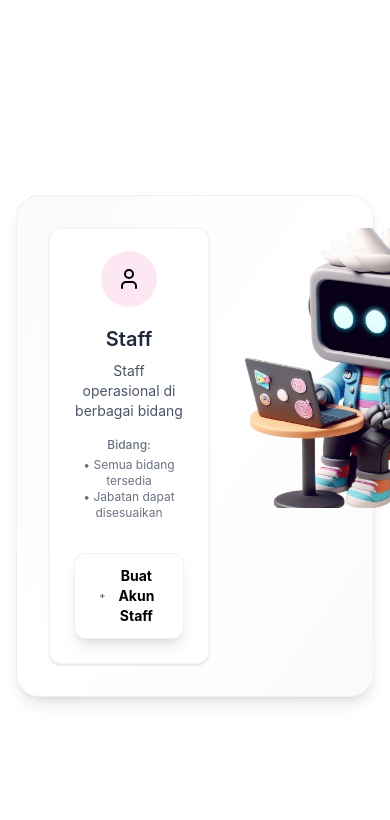
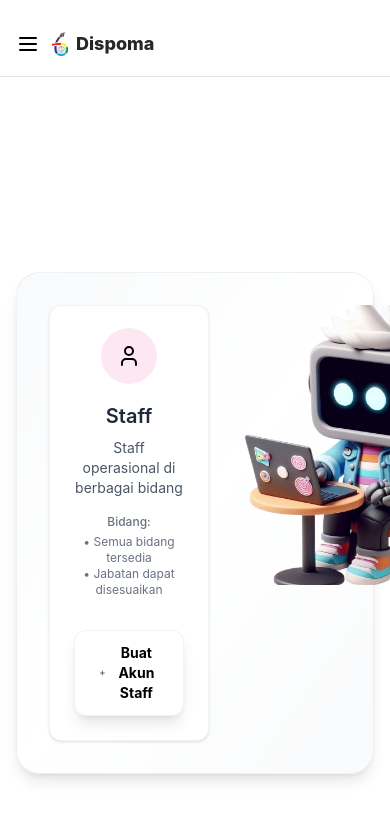
Before and after one commit to farel129/bapelit-fe, a React (Vite) app: page /admin-buat-akun in a window 390 px wide. Shown: the top 820 px of the page. Built offline with nearby package versions, Linux system fonts and the light colour scheme; sample sign-in values are in the browser's storage.

Commit message:
Responsive commit

```diff
--- a/src/admin/AdminDashboard.jsx
+++ b/src/admin/AdminDashboard.jsx
@@ -95,13 +95,13 @@ const AdminDashboard = () => {
         <div className='min-h-screen space-y-4'>
 
             {/* TOP */}
-            <div className='flex space-x-5'>
+            <div className='flex flex-col lg:flex-row space-x-5'>
                 {/* Left */}
-                <div className="space-y-6 w-3/5">
+                <div className="space-y-6 lg:w-3/5 w-full">
                     <div className="flex justify-between bg-gradient-to-l from-gray-50 via-white to-gray-50 relative shadow-lg border-black/5 border p-5 rounded-2xl overflow-hidden">
                         <div className='bg-blue-300 h-10 w-10 rounded-full blur-xl bottom-0 right-0 absolute'></div>
                         <div className='bg-pink-300 h-10 w-10 rounded-full blur-xl bottom-5 right-0 absolute'></div>
-                        <div className='flex flex-col gap-y-2 '>
+                        <div className='flex flex-col gap-y-2 w-full '>
                             <div className='flex relative'>
                                 <div className="inline-flex items-center rounded-full justify-center w-10 h-10 bg-gray-300 shadow-lg">
                                     <InfinityIcon className="w-4 h-4 text-[#262628]" />
@@ -110,10 +110,10 @@ const AdminDashboard = () => {
                                     <LayoutDashboard className="w-4 h-4 text-[#262628]" />
                                 </div>
                             </div>
-                            <h1 className="text-3xl font-extrabold text-[#262628]">Admin Dashboard</h1>
+                            <h1 className="lg:text-3xl text-xl mt-3 font-extrabold text-[#262628]">Admin Dashboard</h1>
 
-                            <div className="mt-3 grid grid-cols-1 gap-y-5">
-                                <div className="bg-white overflow-hidden shadow rounded-full p-3 px-5">
+                            <div className="lg:mt-3 mt-1 grid grid-cols-1 gap-y-2 lg:gap-y-5">
+                                <div className="bg-white hidden lg:block overflow-hidden shadow rounded-full p-3 px-5">
                                     <div className="flex items-center gap-x-2">
                                         <div className="">
                                             <Mail className="h-6 w-6 text-pink-700" />
@@ -140,7 +140,7 @@ const AdminDashboard = () => {
                         <div className='w-60 h-full relative items-center'>
                             <div className='w-50 h-50 bg-white absolute rounded-full border-40 border-gray-300'></div>
                             <div className='w-10 self-start h-10 bg-[#999999] absolute rounded-full animate-bounce flex justify-center items-center'><IdCardLanyard className='text-white w-6 h-6' /></div>
-                            <img src={Admin} alt="Admin Dashboard" className=' absolute z-20 w-60 h-60' />
+                            <img src={Admin} alt="Admin Dashboard" className='hidden lg:block lg:absolute z-20 w-60 h-60' />
                         </div>
                     </div>
 
@@ -149,7 +149,7 @@ const AdminDashboard = () => {
                 </div>
 
                 {/* Right */}
-                <div className="w-2/5">
+                <div className="lg:w-2/5">
                     <div className="">
                         {/* Pie Chart - Status Distribution */}
                         <div className="group relative bg-white rounded-2xl shadow-lg border border-black/5">
@@ -263,7 +263,7 @@ const AdminDashboard = () => {
                         </div>
                         <div className="grid grid-cols-1 gap-3 mt-6 p-4 bg-white shadow-lg border border-black/5 rounded-3xl">
                             {jabatanChartData.map((entry, index) => (
-                                <div key={index} className="flex items-center justify-between p-3">
+                                <div key={index} className="flex lg:items-center flex-col lg:flex-row lg:justify-between p-3">
                                     <div className="flex items-center space-x-3">
                                         <div className="w-4 h-4 rounded-full bg-[#2ca5d1] shadow-sm flex-shrink-0"></div>
                                         <span className="text-sm font-medium text-slate-700 truncate">{entry.jabatan}</span>
--- a/src/components/AdminLayout.jsx
+++ b/src/components/AdminLayout.jsx
@@ -38,7 +38,7 @@ const AdminLayout = ({ children }) => {
         <div className="fixed inset-0 bg-gray-600 bg-opacity-75" onClick={() => setSidebarOpen(false)} />
         <div className="fixed inset-y-0 left-0 w-64 bg-white shadow-xl">
           <div className="flex items-center justify-between h-16 px-4 border-b">
-            <h1 className="text-xl font-bold text-gray-800">Sistem Surat</h1>
+            <h1 className="text-xl font-bold text-[#262628]">Dispoma</h1>
             <button onClick={() => setSidebarOpen(false)}>
               <X className="w-6 h-6" />
             </button>
@@ -111,10 +111,9 @@ const AdminLayout = ({ children }) => {
       </div>
 
       {/* Main content */}
-      <div className="lg:pl-50 flex flex-col flex-1">
       {/* Top bar */}
-        {/* <div className="sticky top-0 bg-white pt-3 z-30">
-          <div className="flex items-center justify-between h-16 px-4">
+      <div className="sticky lg:hidden top-0 bg-white pt-3 z-30 border-b border-b-black/10 overflow-hidden">
+        <div className="flex items-center gap-x-3 h-16 px-4">
           <button
             className="lg:hidden"
             onClick={() => setSidebarOpen(true)}
@@ -124,16 +123,14 @@ const AdminLayout = ({ children }) => {
 
           <div className="flex items-center space-x-4">
             <div className="flex items-center space-x-2">
-                <User className="w-5 h-5 text-gray-400" />
-                <span className="text-sm font-medium text-gray-700">
-                  {user?.name} ({user?.jabatan})
-                </span>
+              <img src={img} className='w-4' alt="" />
+              <p className='text-[#262628] text-lg font-extrabold'>Dispoma</p>
             </div>
 
           </div>
         </div>
-        </div> */}
-
+      </div>
+      <div className='lg:pl-50'>
         {/* Page content */}
         <main className="flex-1 px-4 py-6 lg:px-5  min-h-screen">
           {children}
--- a/src/components/ServerTimeDisplay.jsx
+++ b/src/components/ServerTimeDisplay.jsx
@@ -26,7 +26,7 @@ const ServerTimeDisplay = () => {
   const timeString = serverTime.toLocaleTimeString('id-ID', { hour: '2-digit', minute: '2-digit', second: '2-digit' });
 
   return (
-    <div className='bg-white flex items-center text-sm rounded-xl shadow-lg p-5 border border-black/5'>
+    <div className='bg-white hidden lg:flex items-center text-sm rounded-xl shadow-lg p-5 border border-black/5'>
       <Timer className='w-8 h-8 mr-1' />
       <p className='font-semibold mr-2'>
         Waktu server:
--- a/src/index.css
+++ b/src/index.css
@@ -24,3 +24,7 @@ body {
   background-color: white;
   color: white;
 }
+
+body {
+  overflow-x: hidden;
+}
--- a/src/pages/HomePage.jsx
+++ b/src/pages/HomePage.jsx
@@ -237,7 +237,7 @@ const HomePage = () => {
         </div>
 
         {/* Right Elements */}
-        <div className='lg:w-1/2 flex justify-center relative'>
+        <div className='lg:w-1/2 hidden lg:flex justify-center relative'>
           <div ref={imageContainerRef} className='relative group'>
             {/* Decorative rings */}
             <div className='absolute -inset-6 animate-pulse rounded-full bg-white shadow-2xl group-hover:scale-105 transition-transform duration-500'></div>
--- a/src/pages/Login.jsx
+++ b/src/pages/Login.jsx
@@ -147,7 +147,7 @@ export default function LoginPopup({ onClose }) {
         </div>
 
         {/* Right Side - Information */}
-        <div className="bg-gradient-to-br from-gray-50 to-cyan-50/30 p-8 lg:p-12 flex flex-col justify-center relative overflow-hidden">
+        <div className=" hidden bg-gradient-to-br from-gray-50 to-cyan-50/30 p-8 lg:p-12 lg:flex flex-col justify-center relative overflow-hidden">
           {/* Background decorations */}
           <div className="absolute top-0 right-0 w-40 h-40 bg-gradient-to-bl from-blue-200/30 to-transparent rounded-full blur-3xl"></div>
           <div className="absolute bottom-0 left-0 w-32 h-32 bg-gradient-to-tr from-cyan-200/30 to-transparent rounded-full blur-2xl"></div>
```
Lines whose indentation alone changed are shown as unchanged.
